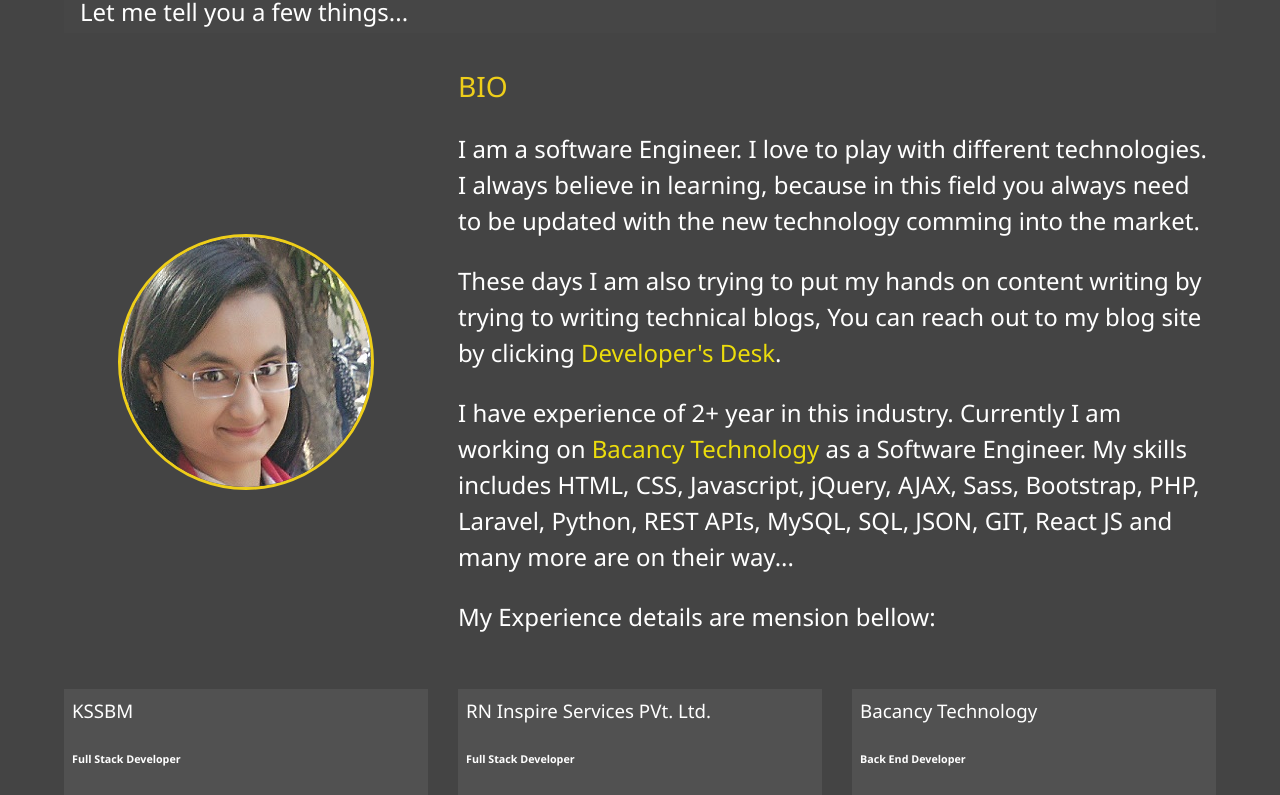
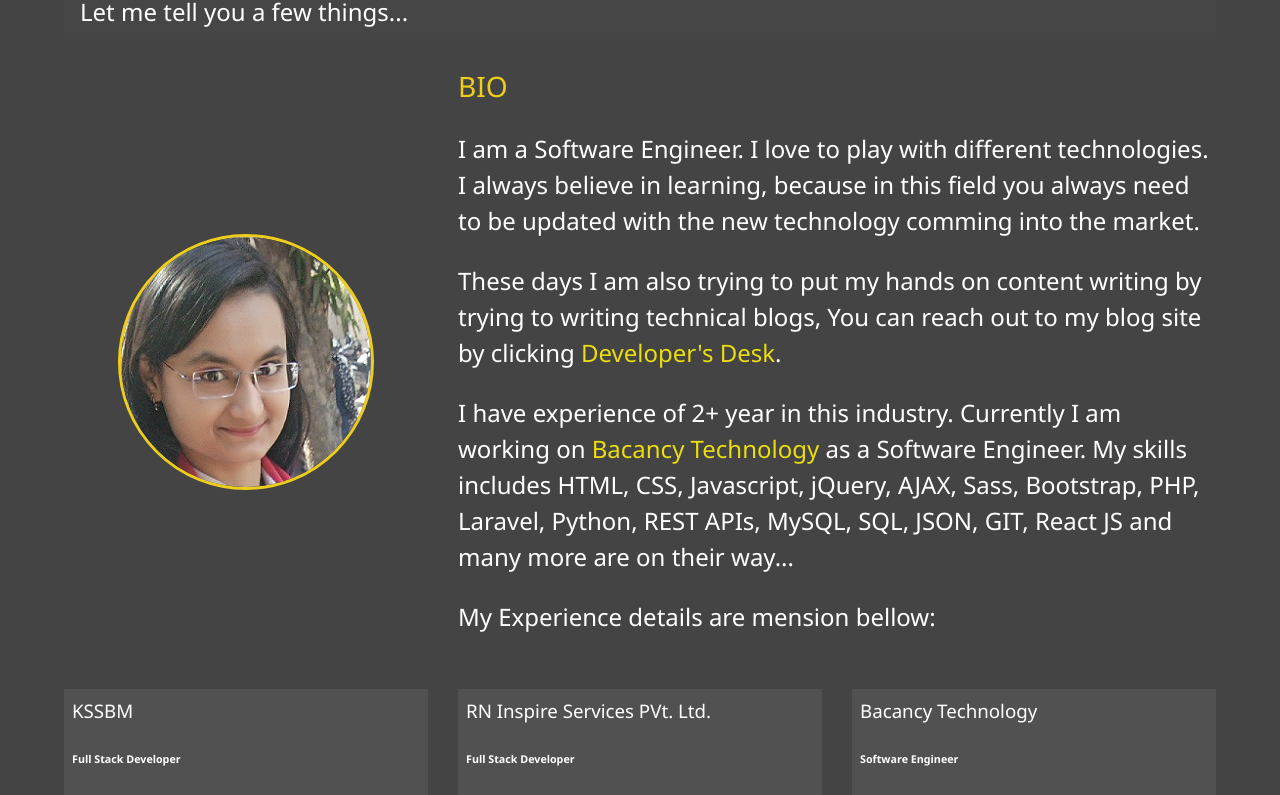
Before and after one commit to sonichandni/sonichandni, a website: page dist/about.html in a window 1280 px wide. Shown: the part 217-1012 px from the top of the page. Drawn offline with Linux system fonts and the light colour scheme.

Commit message:
Modify designation.

```diff
--- a/dist/about.html
+++ b/dist/about.html
@@ -60,7 +60,7 @@
 
             <div class="bio">
                 <h3 class="text-secondary">BIO</h3>
-                <p>I am a software Engineer. I love to play with different technologies. I always believe in learning, because in this field you always need to be updated with the new technology comming into the market.</p>
+                <p>I am a Software Engineer. I love to play with different technologies. I always believe in learning, because in this field you always need to be updated with the new technology comming into the market.</p>
                 <p>These days I am also trying to put my hands on content writing by trying to writing technical blogs, You can reach out to my blog site by clicking <a target="_blank" href="https://developersdesk.home.blog" id="dd">Developer's Desk</a>.</p>
                 <p>I have experience of 2+ year in this industry. Currently I am working on <a target="_blank" href="https://www.bacancytechnology.com/" id="dd">Bacancy Technology</a> as a Software Engineer. My skills includes HTML, CSS, Javascript, jQuery, AJAX, Sass, Bootstrap, PHP, Laravel, Python, REST APIs, MySQL, SQL, JSON, GIT, React JS and many more are on their way... </p>
                 <p>My Experience details are mension bellow:</p>
@@ -77,7 +77,7 @@
             </div>
             <div class="job job-3">
                 <h3>Bacancy Technology</h3>
-                <h6>Back End Developer</h6>
+                <h6>Software Engineer</h6>
                 <p>Bacancy Technology is a MNC. I am currently working here as full time Software Engineer and worked on more than 5 projects and currently working on a healthcare project which is based on Texas.</p>
             </div>
         </div>
```
